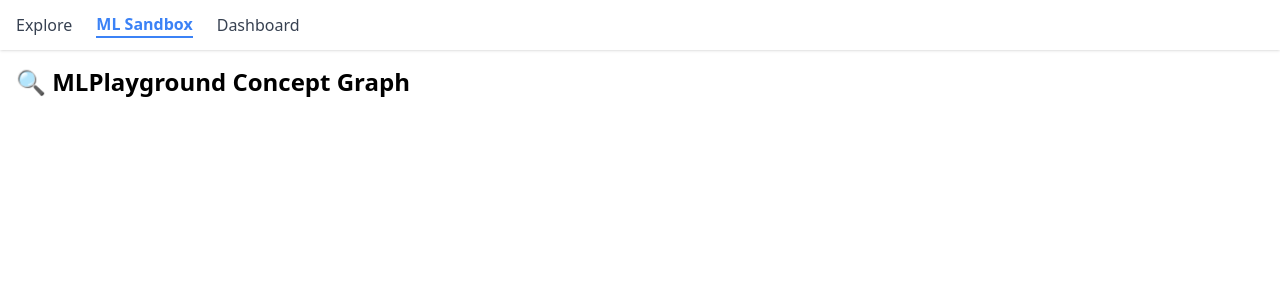
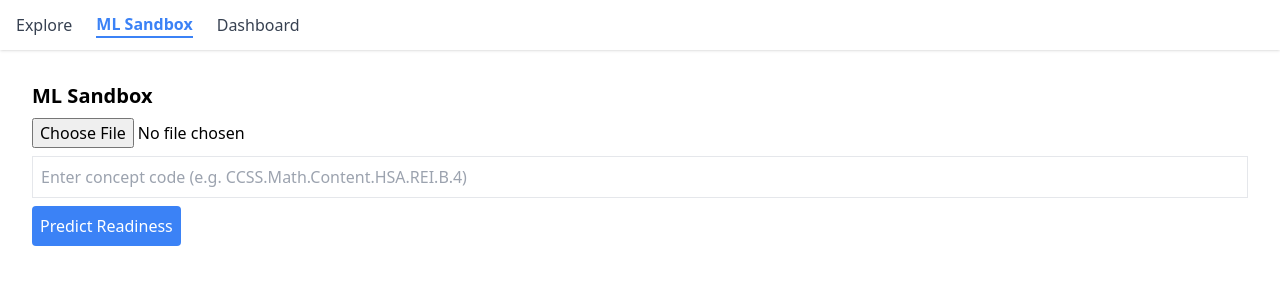
Before and after one commit to mrkhmath/MathGraphExplorer, a React (Create React App) app: page /ml in a window 1280 px wide. Shown: the top 300 px of the page. Built offline with nearby package versions, Linux system fonts and the light colour scheme.

Commit message:
adding MLPlayground

```diff
--- a/package.json
+++ b/package.json
@@ -7,6 +7,7 @@
     "@antv/graphin-components": "^2.4.1",
     "@apollo/client": "^3.13.8",
     "antd": "^5.26.3",
+    "axios": "1.6",
     "git-filter-repo": "^0.0.30",
     "graphql": "^16.11.0",
     "react": "^19.1.0",
--- a/src/pages/MLPlayground.jsx
+++ b/src/pages/MLPlayground.jsx
@@ -1,3 +1,65 @@
-// Explore.tsx
-const MLPlayground = () => <h1 className="text-2xl font-bold">🔍 MLPlayground Concept Graph</h1>;
-export default MLPlayground;
+// src/components/MlSandbox.jsx
+import React, { useState } from 'react';
+import axios from 'axios';
+
+export default function MLPlayground() {
+  const [file, setFile] = useState(null);
+  const [concept, setConcept] = useState('');
+  const [predictionResults, setPredictionResults] = useState(null);
+  const [loading, setLoading] = useState(false);
+
+  const handleFileChange = (e) => {
+    setFile(e.target.files[0]);
+  };
+
+  const handleConceptChange = (e) => {
+    setConcept(e.target.value);
+  };
+
+  const handleSubmit = async () => {
+    if (!file || !concept) return alert('Please upload a file and enter a concept.');
+
+    const formData = new FormData();
+    formData.append('file', file);
+    formData.append('concept', concept);
+
+    try {
+      setLoading(true);
+      const response = await axios.post('http://localhost:5000/api/predict', formData);
+      setPredictionResults(response.data);
+    } catch (err) {
+      console.error(err);
+      alert('Prediction failed');
+    } finally {
+      setLoading(false);
+    }
+  };
+
+  return (
+    <div className="p-4">
+      <h2 className="text-xl font-bold mb-2">ML Sandbox</h2>
+      <input type="file" accept=".csv,.xlsx" onChange={handleFileChange} className="mb-2" />
+      <input
+        type="text"
+        placeholder="Enter concept code (e.g. CCSS.Math.Content.HSA.REI.B.4)"
+        value={concept}
+        onChange={handleConceptChange}
+        className="border p-2 w-full mb-2"
+      />
+      <button onClick={handleSubmit} className="bg-blue-500 text-white p-2 rounded">
+        Predict Readiness
+      </button>
+
+      {loading && <p className="mt-4">Running predictions...</p>}
+
+      {predictionResults && (
+        <div className="mt-4">
+          <h3 className="font-semibold">Results:</h3>
+          <pre className="bg-gray-100 p-2 rounded text-sm overflow-x-auto">
+            {JSON.stringify(predictionResults, null, 2)}
+          </pre>
+        </div>
+      )}
+    </div>
+  );
+}
```
Also changed, not shown: 1 other file (tests, documents, lock files or other folders).
